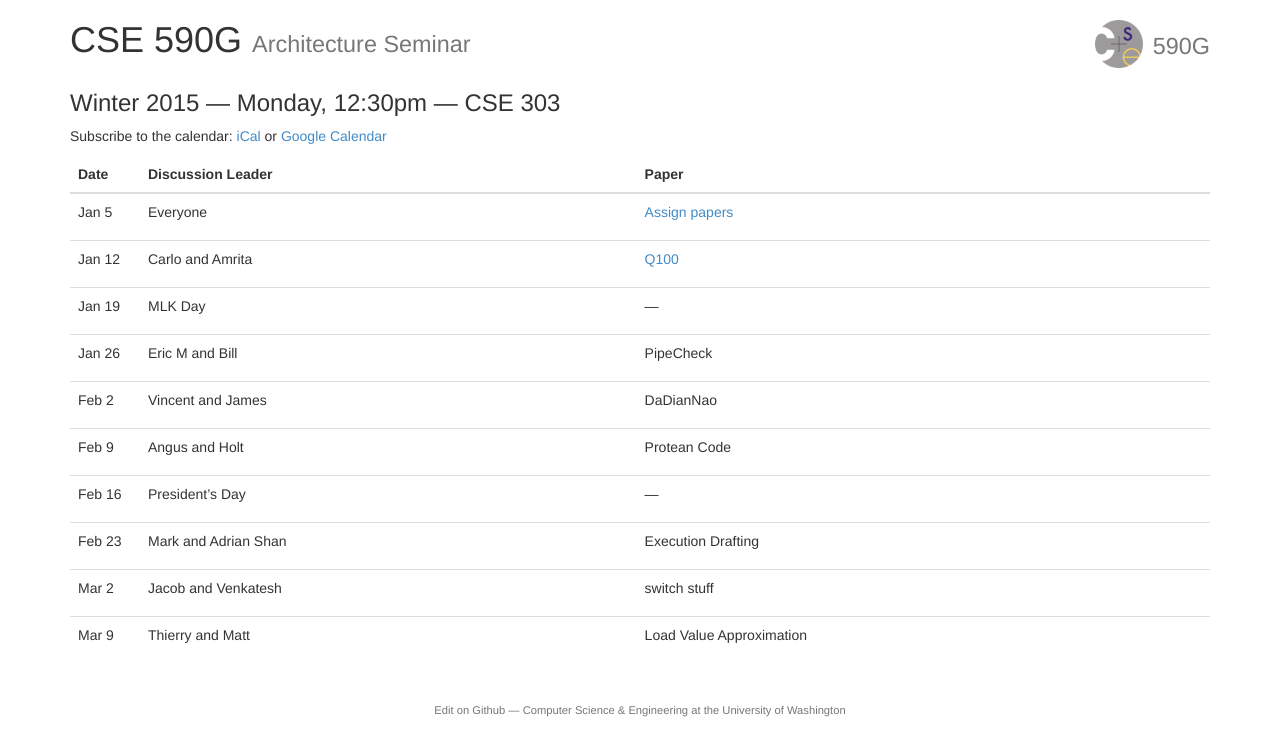
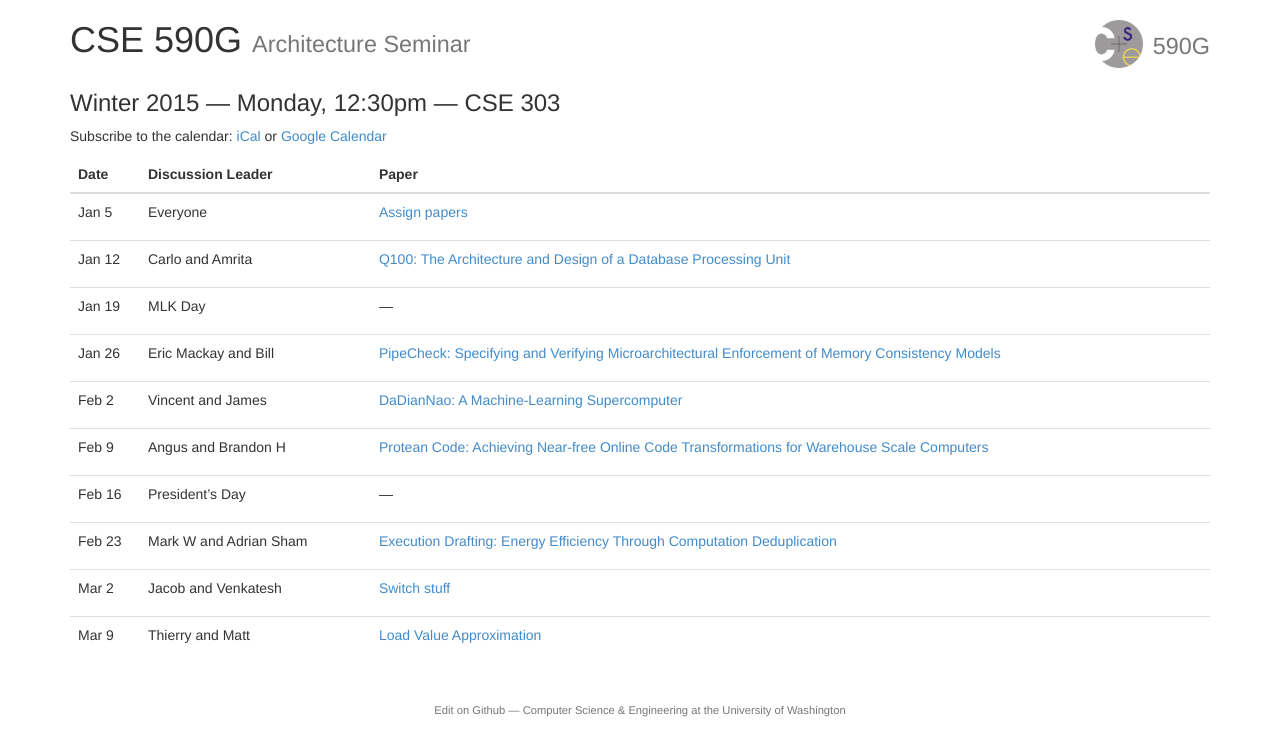
Before and after one commit to uwsampa/cse590g, a Jekyll site: the page built from 15wi/index.md, in a window 1280 px wide. Shown: the top 756 px of the page. Built offline with Jekyll 4.4.1, drawn with Linux system fonts in a browser that asks for light colours; nearby versions of some CDN libraries; Markdown is read by kramdown in place of the engine named in the settings.

```diff
--- a/15wi/_data/schedule.yml
+++ b/15wi/_data/schedule.yml
@@ -5,37 +5,43 @@
 
 - date: 12 January 2015
   who: "Carlo and Amrita"
-  paper: "Q100"
-  link: https://www.youtube.com/watch?v=LvcSh_oTJ9k
+  paper: "Q100: The Architecture and Design of a Database Processing Unit"
+  link: http://arcade.cs.columbia.edu/q100-asplos14.pdf
 
 - date: 19 January 2015
   who: "MLK Day"
   paper: "—"
 
 - date: 26 January 2015
-  who: "Eric M and Bill"
-  paper: "PipeCheck"
+  who: "Eric Mackay and Bill"
+  paper: "PipeCheck: Specifying and Verifying Microarchitectural Enforcement of Memory Consistency Models"
+  link: http://www.princeton.edu/~dlustig/dlustig_MICRO14.pdf
 
 - date: 2 February 2015
   who: "Vincent and James"
-  paper: "DaDianNao"
+  paper: "DaDianNao: A Machine-Learning Supercomputer"
+  link: http://novel.ict.ac.cn/ychen/pdf/DaDianNao.pdf
 
 - date: 9 February 2015
-  who: "Angus and Holt"
-  paper: "Protean Code"
+  who: "Angus and Brandon H"
+  paper: "Protean Code: Achieving Near-free Online Code Transformations for Warehouse Scale Computers"
+  link: http://jasonmars.org/wp-content/papercite-data/pdf/laurenzano14micro.pdf
 
 - date: 16 February 2015
   who: "President's Day"
   paper: "—"
 
 - date: 23 February 2015
-  who: "Mark and Adrian Shan"
-  paper: "Execution Drafting"
+  who: "Mark W and Adrian Sham"
+  paper: "Execution Drafting: Energy Efficiency Through Computation Deduplication"
+  link: "https://balsa.man.poznan.pl/indico/contributionDisplay.py/pdf?contribId=38&sessionId=23&confId=31"
 
 - date: 2 March 2015
   who: "Jacob and Venkatesh"
-  paper: "switch stuff"
+  paper: "Switch stuff"
+  link: http://switch.stuff
 
 - date: 9 March 2015
   who: "Thierry and Matt"
   paper: "Load Value Approximation"
+  link: http://www.eecg.toronto.edu/~enright/lva-micro2014.pdf
```
